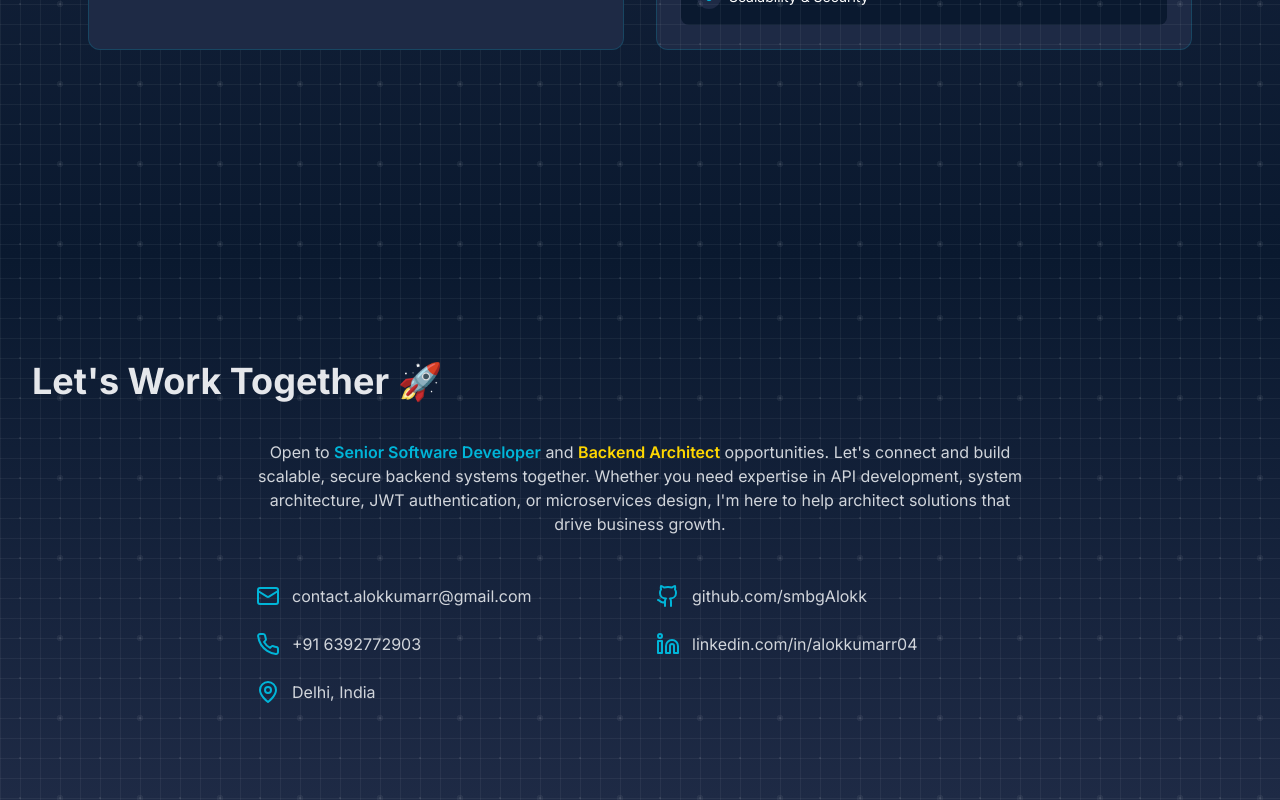
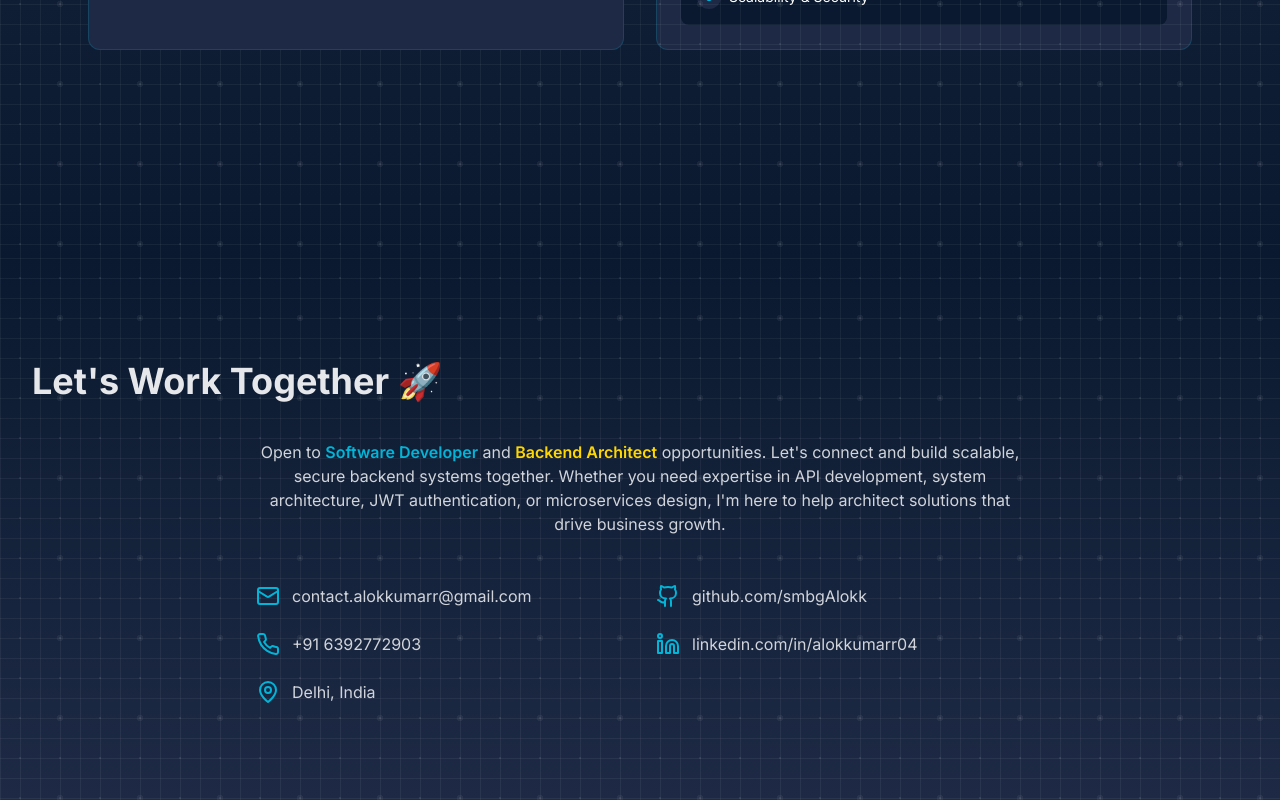
Before and after one commit to smbgAlokk/Personal-Portfolio, a React (Vite) app: page / in a window 1280 px wide. Shown: the part 6910-7710 px from the top of the page. Built offline with nearby package versions, Linux system fonts and the light colour scheme.

Commit message:
Update job title from Senior Software Developer to Software Developer

```diff
--- a/src/components/Contact.jsx
+++ b/src/components/Contact.jsx
@@ -22,7 +22,7 @@ const Contact = () => {
           <div className="max-w-3xl mx-auto">
             <p className="text-center text-gray-300 mb-12">
               Open to{" "}
-              <span className="text-accent font-semibold">Senior Software Developer</span>{" "}
+              <span className="text-accent font-semibold">Software Developer</span>{" "}
               and{" "}
               <span className="text-highlight font-semibold">
                 Backend Architect
```
